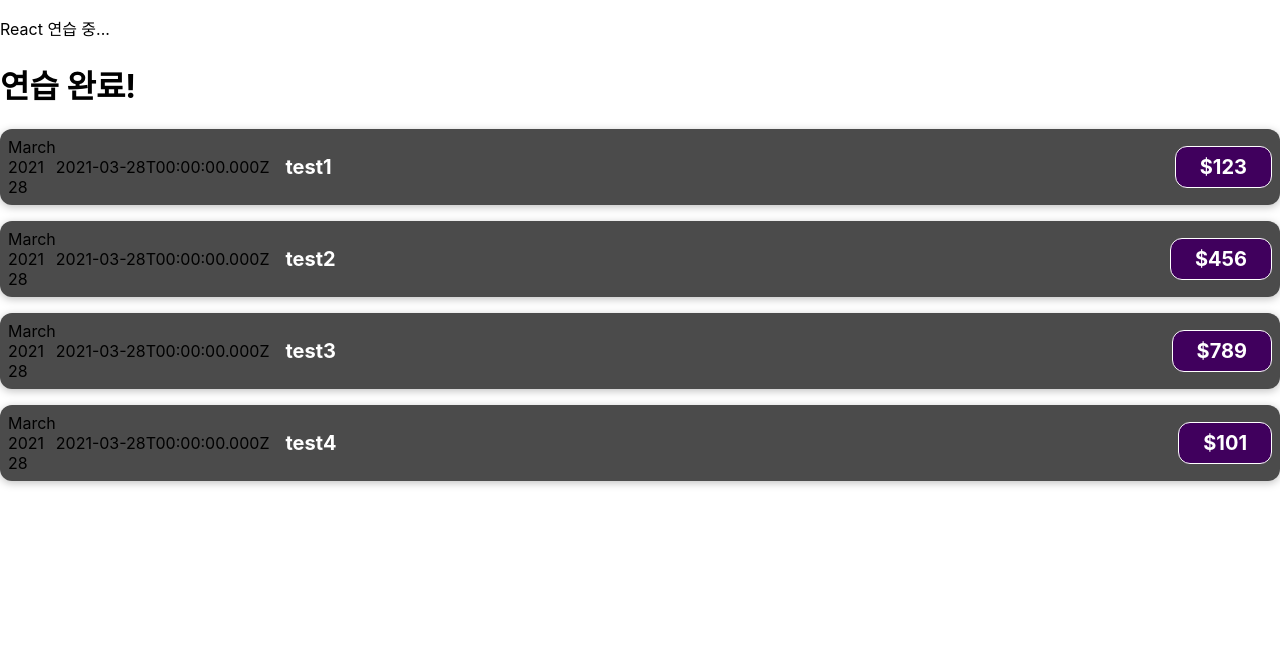
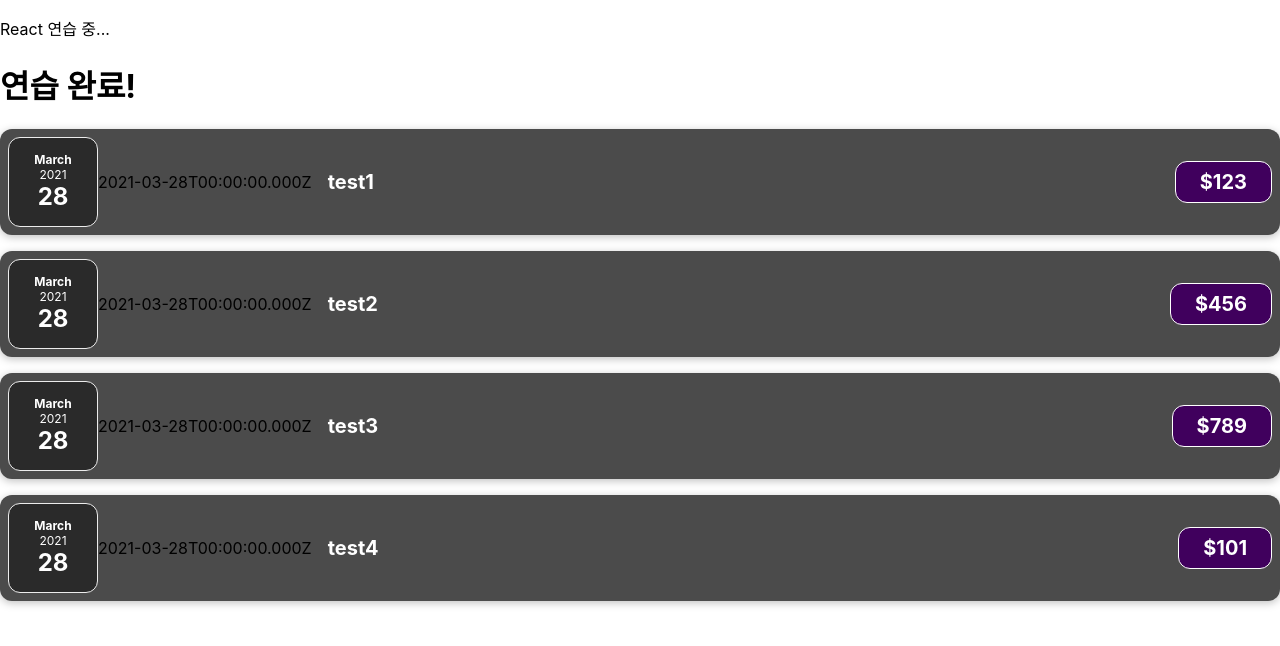
Before and after one commit to dkagh012/react-study, a React (Create React App) app: page / in a window 1280 px wide. Shown: the top 646 px of the page. Built offline with nearby package versions, Linux system fonts and the light colour scheme.

Commit message:
css 추가

```diff
--- /dev/null
+++ b/src/components/ExpenseDate.css
@@ -0,0 +1,26 @@
+.expense-date {
+  display: flex;
+  flex-direction: column;
+  width: 5.5rem;
+  height: 5.5rem;
+  border: 1px solid #ececec;
+  background-color: #2a2a2a;
+  color: white;
+  border-radius: 12px;
+  align-items: center;
+  justify-content: center;
+}
+
+.expense-date__month {
+  font-size: 0.75rem;
+  font-weight: bold;
+}
+
+.expense-date__year {
+  font-size: 0.75rem;
+}
+
+.expense-date__day {
+  font-size: 1.5rem;
+  font-weight: bold;
+}
--- a/src/components/ExpenseDate.js
+++ b/src/components/ExpenseDate.js
@@ -1,5 +1,5 @@
 import React from 'react';
-
+import './ExpenseDate.css';
 function ExpenseDate(props) {
   console.log(props);
 
--- a/src/components/ExpenseItem.js
+++ b/src/components/ExpenseItem.js
@@ -1,4 +1,4 @@
-import './ExpnseItem.css';
+import './ExpenseItem.css';
 import ExpenseDate from './ExpenseDate';
 
 function ExpenseItem(props) {
```
Also changed, not shown: src/components/ExpenseItem.css (renamed from src/components/ExpnseItem.css).
